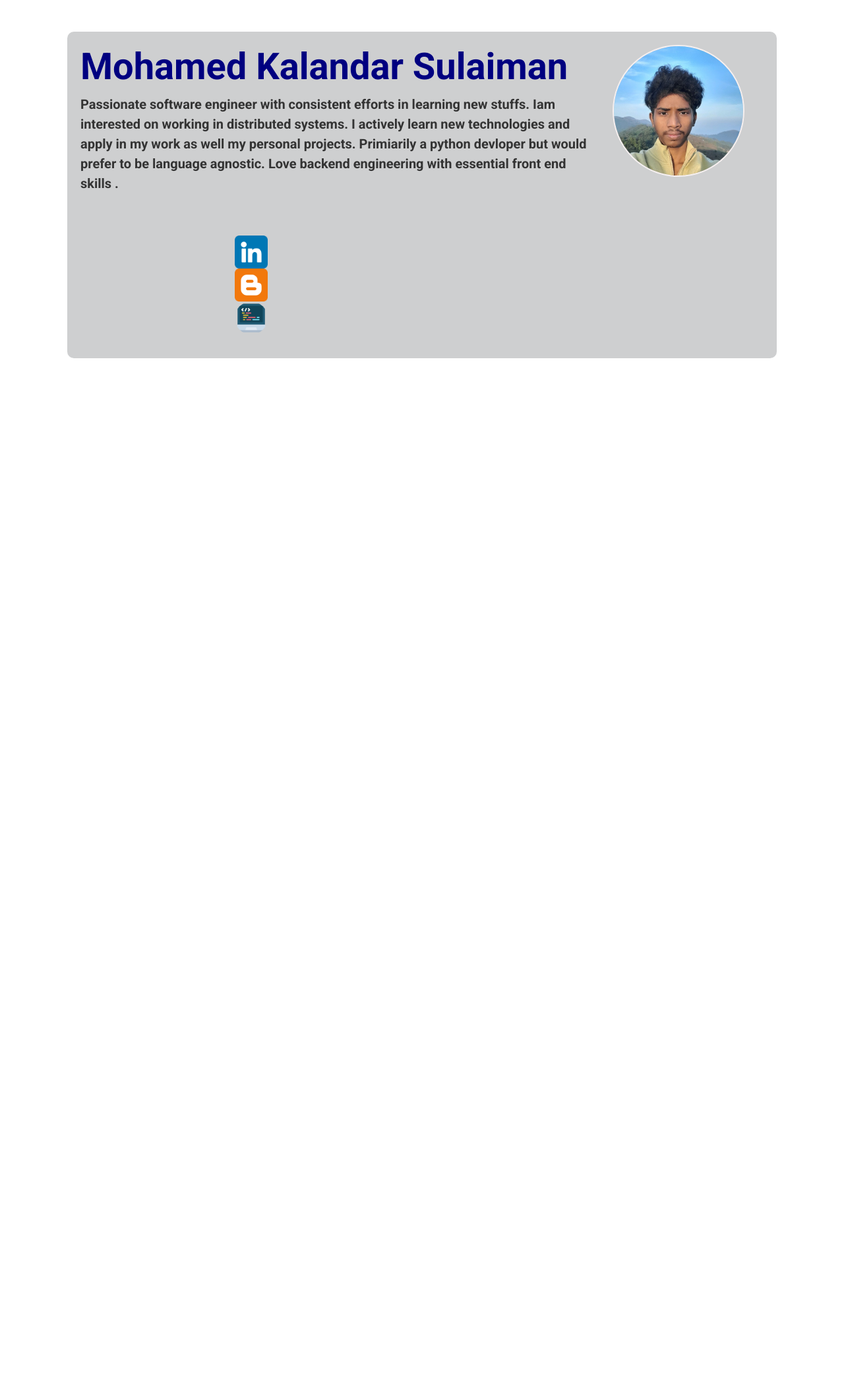
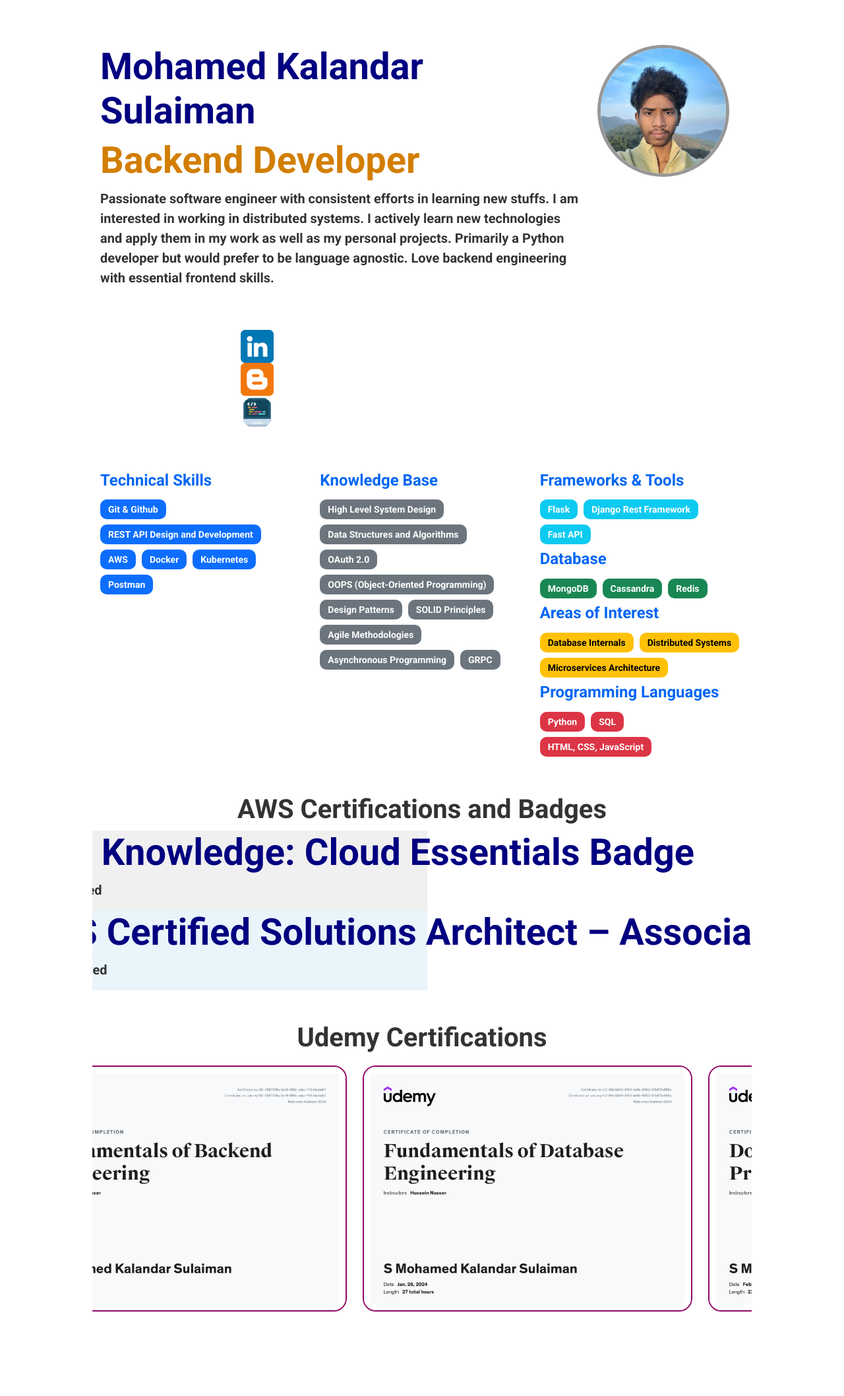
Before and after one commit to Mohamed-Kalandar-Sulaiman/Flask-Portfolio-Site, a Flask app: page / in a window 1280 px wide. Shown: the whole page at 66% size. Before the commit the page ends 543 px from the top, so only its background shows below. Run offline with Flask 3, Linux system fonts and the light colour scheme; some libraries are stand-ins or nearby versions.

Commit message:
Added sections , basic setup is done

```diff
--- a/main/static/css/styles.css
+++ b/main/static/css/styles.css
@@ -5,8 +5,8 @@
 }
 
 .custom-container {
-    background-color: #7d7f815f; /* Light gray background */
-    margin: 20px; /* 10px margin on all sides */
+    background-color: #ffffff; /* Light gray background */
+    margin: 50px; /* 10px margin on all sides */
     padding: 20px; /* Add some padding inside the container */
     border-radius: 10px; /* Optional: rounded corners */
 }
@@ -21,6 +21,6 @@
 }
 
 .rounded-image {
-    border: 2px solid #f6f0f0;
+    border: 5px solid #989797;
     border-radius: 100px;
 }
--- a/main/ui/templates/base.html
+++ b/main/ui/templates/base.html
@@ -14,6 +14,8 @@
     <!-- Font Awesome for icons -->
     <link href="https://cdnjs.cloudflare.com/ajax/libs/font-awesome/6.0.0-beta3/css/all.min.css" rel="stylesheet">
 
+    <link href="https://stackpath.bootstrapcdn.com/bootstrap/5.3.0/css/bootstrap.min.css" rel="stylesheet">
+
     <!-- Custom CSS -->
     <link href="{{ url_for('static', filename='css/styles.css') }}" rel="stylesheet">
 
--- a/main/ui/templates/home.html
+++ b/main/ui/templates/home.html
@@ -2,32 +2,16 @@
 
 {% block content %}
 <div class="custom-container mt-5">
-    <!-- Introduction Section -->
-    <div class="row mb-5">
-        <div style="display: flex; justify-content: space-between;">
-            <div style="flex: 3;">
-                <h1 class="display-4" style="color: navy;">Mohamed Kalandar Sulaiman</h1>
-                <p class="lead">Passionate software engineer with consistent efforts in learning new stuffs.
-                                Iam interested on working in distributed systems.
-                                I actively learn new technologies and apply in my work as well my personal projects.
-                                 Primiarily a python devloper but would prefer to be language agnostic.
-                                 Love backend engineering with essential front end skills .</p>
 
-            </div>
-            <div style="flex: 1; text-align: center;">
-                <img src="{{ url_for('static', filename='images/icons/dp.jpg') }}" class="img-fluid rounded-image" alt="My Photo" width="200">
-            </div>
-        </div>
+    {% include 'sections/introduction.html' %}
 
+    {% include 'sections/social_media.html' %}
 
+    {% include 'sections/skills.html' %}
 
-        </div>
-        <div class="col-md-6 text-center d-flex flex-column align-items-center justify-content-center">
-            <img src="{{ url_for('static', filename='images/icons/linkedin.png') }}" class="img-fluid " alt="My Photo" width="50">
-            <img src="{{ url_for('static', filename='images/icons/blogspot.png') }}" class="img-fluid " alt="My Photo" width="50">
-            <img src="{{ url_for('static', filename='images/icons/leetcode.png') }}" class="img-fluid rounded-circle mb-3" alt="My Photo" width="50">
+    {% include 'sections/aws_certifications.html' %}
 
-        </div>
-    </div>
+    {% include 'sections/udemy_certifications.html' %}
+
 </div>
 {% endblock %}
--- /dev/null
+++ b/main/ui/templates/sections/aws_certifications.html
@@ -0,0 +1,56 @@
+    <div>
+        <h1 style="text-align: center;">AWS Certifications and Badges</h1>
+        <div class="row mb-5" style="overflow-x: hidden; white-space: nowrap;" id="aws-certifications-container">
+            <!-- AWS Knowledge: Cloud Essentials Badge -->
+            <div class="cert-container" style="background-color: #f0f0f0; width: 50vw; min-width: 300px; padding-right: 20px; display: inline-block;">
+                <div style="display: flex; justify-content: space-between;">
+                    <div style="flex: 3;">
+                        <h1 class="display-4" style="color: navy;">AWS Knowledge: Cloud Essentials Badge</h1>
+                        <p class="lead">Skills achieved</p>
+                    </div>
+                    <div style="flex: 1; text-align: center;">
+                        <a href="https://www.credly.com/badges/af2837e6-e61b-487b-b0a4-00f0ab3524e3/public_url" target="_blank">
+                            <img src="{{ url_for('static', filename='images/aws/aws-kca.png') }}" class="img-fluid" alt="AWS KCA" width="200">
+                        </a>
+                    </div>
+                </div>
+            </div>
+
+            <!-- AWS Certified Solutions Architect – Associate -->
+            <div class="cert-container" style="background-color: #e9f5fb; width: 50vw; min-width: 300px; padding-left: 20px; display: inline-block;">
+                <div style="display: flex; justify-content: space-between;">
+                    <div style="flex: 3;">
+                        <h1 class="display-4" style="color: navy;">AWS Certified Solutions Architect – Associate</h1>
+                        <p class="lead">Skills achieved</p>
+                    </div>
+                    <div style="flex: 1; text-align: center;">
+                        <a href="https://www.credly.com/badges/584d1905-4e3d-491a-8a8c-19511ff33dd7/public_url" target="_blank">
+                            <img src="{{ url_for('static', filename='images/aws/aws-saa.png') }}" class="img-fluid" alt="AWS SAA" width="200">
+                        </a>
+                    </div>
+                </div>
+            </div>
+        </div>
+    </div>
+
+
+
+
+<script>
+    // Function to continuously scroll horizontally
+    function autoScroll() {
+        var container = document.getElementById('aws-certifications-container');
+        var scrollAmount = 1; // Adjust scrolling speed as needed
+        var scrollWidth = container.scrollWidth;
+        var clientWidth = container.clientWidth;
+
+        if (container.scrollLeft >= (scrollWidth - clientWidth)) {
+            container.scrollLeft = 0; // Reset to start if reached end
+        } else {
+            container.scrollLeft += scrollAmount; // Scroll right
+        }
+    }
+
+    // Call autoScroll function every 50 milliseconds
+    setInterval(autoScroll, 50); // Adjust interval for smoother or faster scrolling
+</script>
--- /dev/null
+++ b/main/ui/templates/sections/introduction.html
@@ -0,0 +1,16 @@
+<div class="row mb-5">
+    <div style="display: flex; justify-content: space-between;">
+        <div style="flex: 3;">
+            <h1 class="display-4" style="color: navy;">Mohamed Kalandar Sulaiman</h1>
+            <h2 class="display-4" style="color: rgb(210, 126, 0);">Backend Developer</h2>
+            <p class="lead">Passionate software engineer with consistent efforts in learning new stuffs.
+                            I am interested in working in distributed systems.
+                            I actively learn new technologies and apply them in my work as well as my personal projects.
+                            Primarily a Python developer but would prefer to be language agnostic.
+                            Love backend engineering with essential frontend skills.</p>
+        </div>
+        <div style="flex: 1; text-align: center;">
+            <img src="{{ url_for('static', filename='images/icons/dp.jpg') }}" class="img-fluid rounded-image" alt="My Photo" width="200">
+        </div>
+    </div>
+</div>
--- /dev/null
+++ b/main/ui/templates/sections/skills.html
@@ -0,0 +1,102 @@
+<div class="row mb-5">
+    <div class="col-md-4">
+        <h2 class="section-heading">Technical Skills</h2>
+        <div class="skill-list">
+            <span class="badge bg-primary mb-2">Git & Github</span>
+            <span class="badge bg-primary mb-2">REST API Design and Development</span>
+            <span class="badge bg-primary mb-2">AWS</span>
+            <span class="badge bg-primary mb-2">Docker</span>
+            <span class="badge bg-primary mb-2">Kubernetes</span>
+            <span class="badge bg-primary mb-2">Postman</span>
+        </div>
+    </div>
+    <div class="col-md-4">
+        <h2 class="section-heading">Knowledge Base</h2>
+        <div class="skill-list">
+            <span class="badge bg-secondary mb-2">High Level System Design</span>
+            <span class="badge bg-secondary mb-2">Data Structures and Algorithms</span>
+            <span class="badge bg-secondary mb-2">OAuth 2.0</span>
+            <span class="badge bg-secondary mb-2">OOPS (Object-Oriented Programming)</span>
+            <span class="badge bg-secondary mb-2">Design Patterns</span>
+            <span class="badge bg-secondary mb-2">SOLID Principles</span>
+            <span class="badge bg-secondary mb-2">Agile Methodologies</span>
+            <span class="badge bg-secondary mb-2">Asynchronous Programming</span>
+            <span class="badge bg-secondary mb-2">GRPC</span>
+        </div>
+    </div>
+    <div class="col-md-4">
+        <h2 class="section-heading">Frameworks & Tools</h2>
+        <div class="skill-list">
+            <span class="badge bg-info mb-2">Flask</span>
+            <span class="badge bg-info mb-2">Django Rest Framework</span>
+            <span class="badge bg-info mb-2">Fast API</span>
+        </div>
+        <h2 class="section-heading">Database</h2>
+        <div class="skill-list">
+            <span class="badge bg-success mb-2">MongoDB</span>
+            <span class="badge bg-success mb-2">Cassandra</span>
+            <span class="badge bg-success mb-2">Redis</span>
+        </div>
+        <h2 class="section-heading">Areas of Interest</h2>
+        <div class="skill-list">
+            <span class="badge bg-warning mb-2">Database Internals</span>
+            <span class="badge bg-warning mb-2">Distributed Systems</span>
+            <span class="badge bg-warning mb-2">Microservices Architecture</span>
+        </div>
+        <h2 class="section-heading">Programming Languages</h2>
+        <div class="skill-list">
+            <span class="badge bg-danger mb-2">Python</span>
+            <span class="badge bg-danger mb-2">SQL</span>
+            <span class="badge bg-danger mb-2">HTML, CSS, JavaScript</span>
+        </div>
+    </div>
+</div>
+
+
+<style>
+    .badge {
+        padding: 8px 12px;
+        font-size: 14px;
+        margin-right: 5px; /* Adjust margin between badges */
+        margin-bottom: 10px; /* Adjust margin between badges */
+        border-radius: 10px; /* Add rounded corners */
+        display: inline-block; /* Ensure badges wrap properly */
+    }
+
+    .badge.bg-primary {
+        background-color: #89bef6;
+        color: white;
+    }
+
+    .badge.bg-secondary {
+        background-color: #6c757d;
+        color: white;
+    }
+
+    .badge.bg-info {
+        background-color: #17a2b8;
+        color: white;
+    }
+
+    .badge.bg-success {
+        background-color: #28a745;
+        color: white;
+    }
+
+    .badge.bg-warning {
+        background-color: #ffc107;
+        color: black;
+    }
+
+    .badge.bg-danger {
+        background-color: #dc3545;
+        color: white;
+    }
+
+    .section-heading {
+        font-size: 24px;
+        margin-bottom: 15px;
+        color: #0066f4;
+        font-weight: bold;
+    }
+</style>
--- /dev/null
+++ b/main/ui/templates/sections/social_media.html
@@ -0,0 +1,7 @@
+<div class="row mb-5">
+    <div class="col-md-6 text-center d-flex flex-column align-items-center justify-content-center">
+        <img src="{{ url_for('static', filename='images/icons/linkedin.png') }}" class="img-fluid " alt="LinkedIn" width="50">
+        <img src="{{ url_for('static', filename='images/icons/blogspot.png') }}" class="img-fluid " alt="Blogspot" width="50">
+        <img src="{{ url_for('static', filename='images/icons/leetcode.png') }}" class="img-fluid rounded-circle mb-3" alt="LeetCode" width="50">
+    </div>
+</div>
--- /dev/null
+++ b/main/ui/templates/sections/udemy_certifications.html
@@ -0,0 +1,54 @@
+<div>
+    <h1 style="text-align: center;">Udemy Certifications</h1>
+
+    <div class="row mb-5" style="overflow-x: hidden; white-space: nowrap;" id="udemy-certifications-container">
+        <div>
+            <a href="https://www.udemy.com/certificate/UC-34f8f10c-f6b2-40a7-adc8-811f22f1c688/"><img src="{{ url_for('static', filename='images/certificates/html_and_css.jpg') }}" class="img-fluid certificate" ></a>
+            <a href="https://www.udemy.com/certificate/UC-0567325a-2cc9-492e-adac-1119dfaebdb7/"><img src="{{ url_for('static', filename='images/certificates/fundamentals_of_backend.jpg') }}" class="img-fluid certificate" ></a>
+            <a href="https://www.udemy.com/certificate/UC-198cb049-8f83-4e9b-9062-8f5d70ef5f8a/"><img src="{{ url_for('static', filename='images/certificates/fundamentals_of_database.jpg') }}" class="img-fluid certificate" ></a>
+            <a href="https://www.udemy.com/certificate/UC-fff58b86-8ece-4f24-9a10-5683c9552890/"><img src="{{ url_for('static', filename='images/certificates/docker_and_kubernetes.jpg') }}" class="img-fluid certificate" ></a>
+            <a href="https://udemy-certificate.s3.amazonaws.com/pdf/UC-316e9a9b-1811-4483-9696-af6144a08a32.pdf"><img src="{{ url_for('static', filename='images/certificates/django.jpg') }}" class="img-fluid certificate" ></a>
+            <a href="https://www.udemy.com/certificate/UC-d505192a-61dc-4cb0-adf3-6f6347b3400d/"><img src="{{ url_for('static', filename='images/certificates/redis.jpg') }}" class="img-fluid certificate" ></a>
+            <a href="https://www.udemy.com/certificate/UC-aedcd303-6a49-453b-a04c-fda2251f08b3/"><img src="{{ url_for('static', filename='images/certificates/cassandra.jpg') }}" class="img-fluid certificate" ></a>
+
+
+        </div>
+    </div>
+
+</div>
+
+
+<script>
+    // Function to continuously scroll horizontally
+    function autoScroll() {
+        var container = document.getElementById('udemy-certifications-container');
+        var scrollAmount = 1; // Adjust scrolling speed as needed
+        var scrollWidth = container.scrollWidth;
+        var clientWidth = container.clientWidth;
+
+        if (container.scrollLeft >= (scrollWidth - clientWidth)) {
+            container.scrollLeft = 0; // Reset to start if reached end
+        } else {
+            container.scrollLeft += scrollAmount; // Scroll right
+        }
+    }
+
+    // Call autoScroll function every 50 milliseconds
+    setInterval(autoScroll, 10); // Adjust interval for smoother or faster scrolling
+</script>
+
+<style>
+    .certificate {
+        width: 500px; /* Adjust width as needed */
+        height: auto; /* Maintain aspect ratio */
+        margin: 10px; /* Adjust margin between badges */
+        border-radius: 20px; /* Add rounded corners */
+        border: 2px solid rgb(147, 6, 103); /* Border style */
+        display: inline-block; /* Ensure badges wrap properly */
+        transition: transform 0.2s ease-in-out; /* Optional: Add transition effect */
+    }
+
+    .certificate:hover {
+        transform: scale(1.05); /* Optional: Scale up on hover */
+    }
+</style>
```
